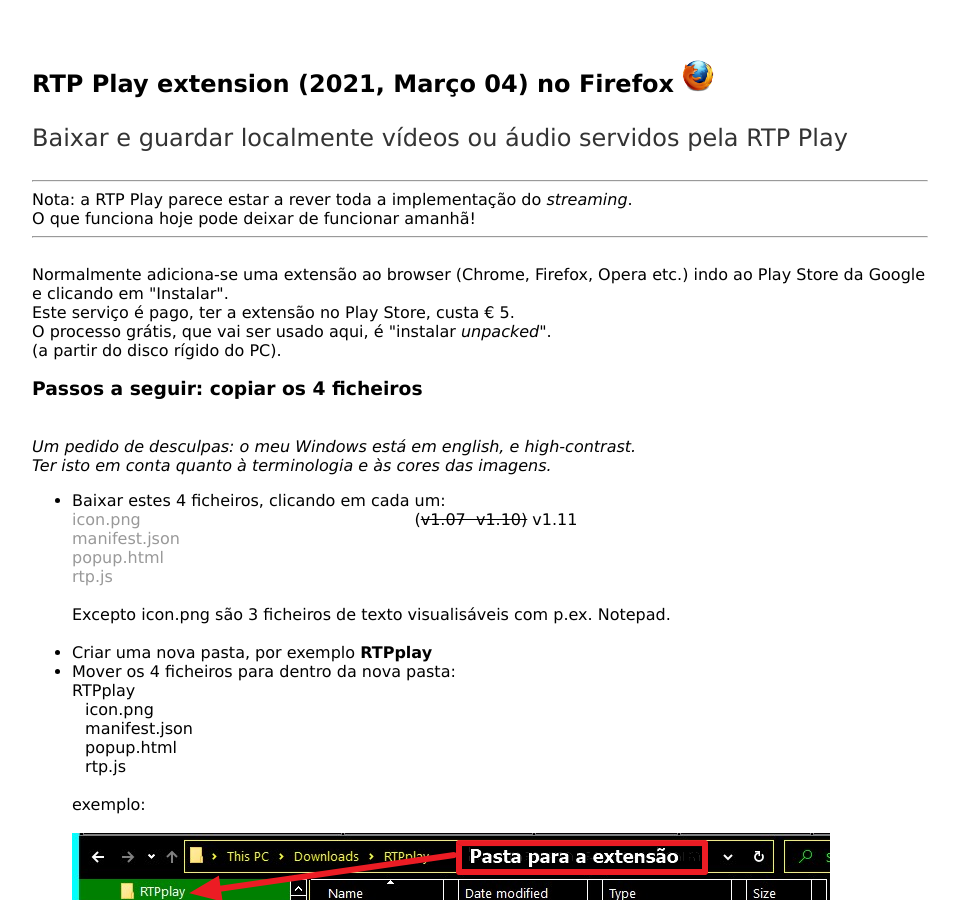
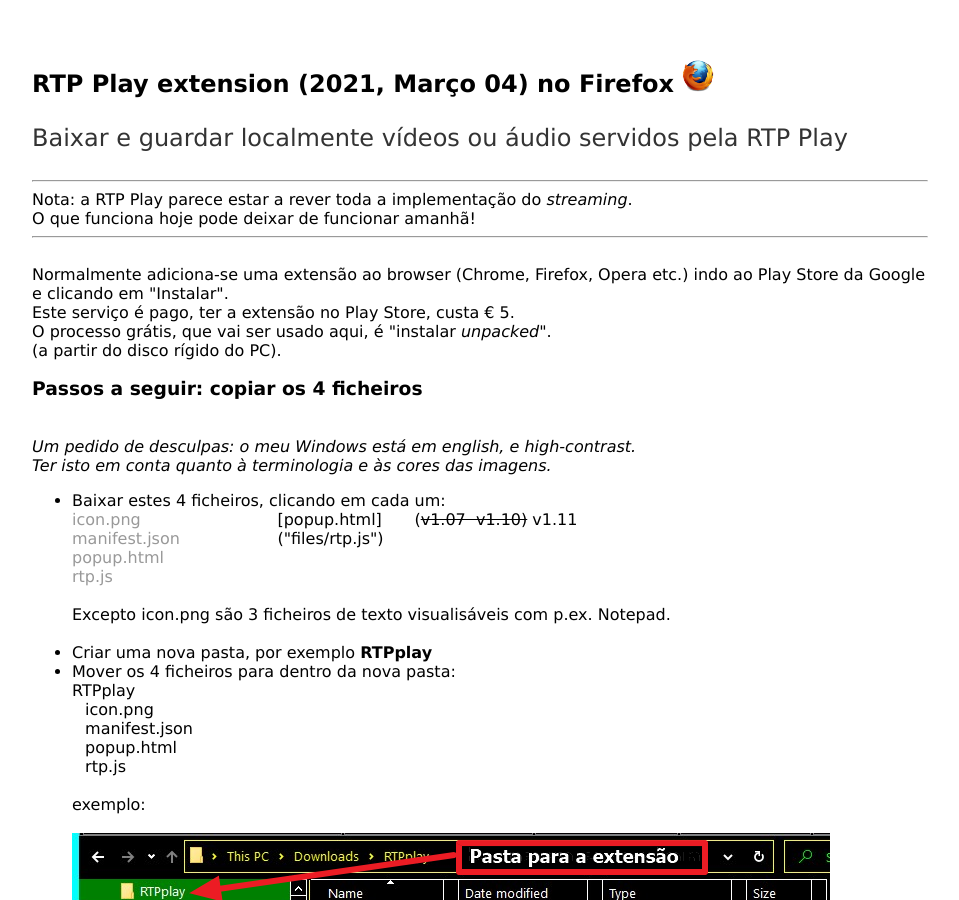
Before and after one commit to rtpplay/recursos.github.io, a Jekyll site: the page built from teste.html, in a window 1280 px wide and 900 px high. Shown: the whole window, without its empty margins (160-1119 px from the left). Built offline with Jekyll 4.4.1, drawn with Linux system fonts in a browser that asks for light colours; some of the changed lines change nothing that is shown.

Commit message:
Update teste.html

```diff
--- a/teste.html
+++ b/teste.html
@@ -1,6 +1,6 @@
 ---
 layout: default
-title: RTP Play extension (Firefox)
+title: Teste MarkDown
 ---
 <div class="blurb">
 	<h2>RTP Play extension (2021, Março 04) no Firefox <img src="files_ff/firefox-icon.png"></h2>
@@ -37,6 +37,7 @@
 	<a href="files/popup.html" download>popup.html</a> <br>
 	<a href="files/rtp.js" download>rtp.js</a> <br></div>
   <div style="width:50%; float:right;">(<s>v1.07 &nbsp;v1.10)</s>&nbsp;v1.11</div>
+	 <div> [popup.html]("files/rtp.js")</div>
 	 <div style="clear: both;"><br>Excepto icon.png são 3 ficheiros de texto visualisáveis com p.ex. Notepad.<br></div>
 	 <br>
 </div>
```
